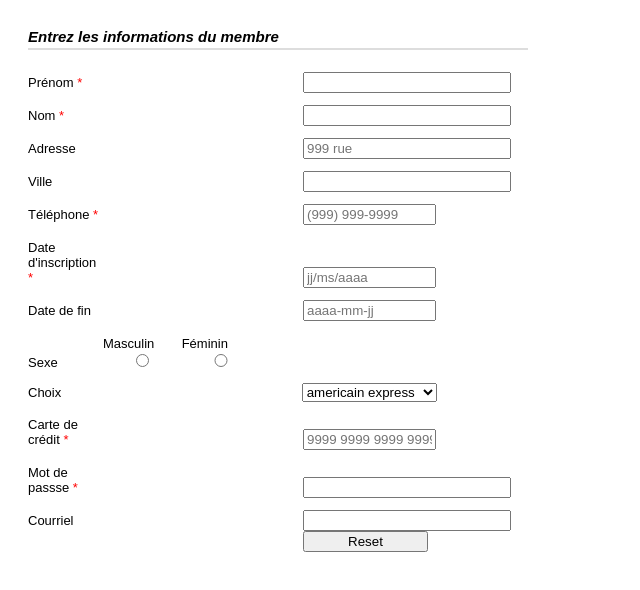
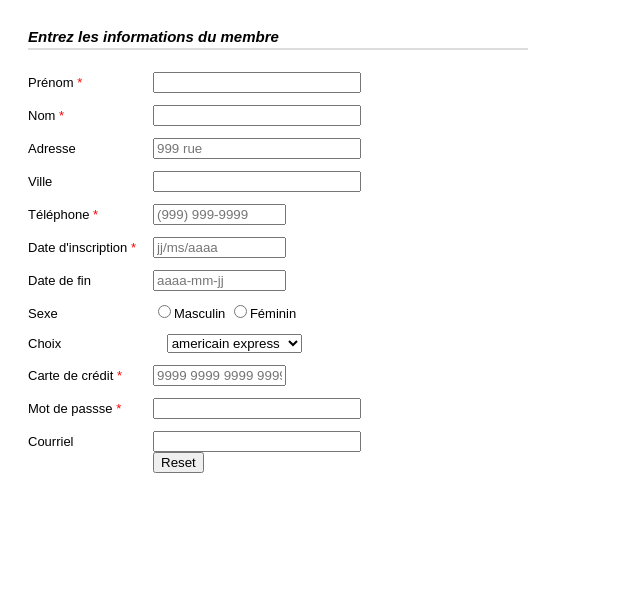
Before and after one commit to plono1830662/introWeb, a plain HTML site: page Exercices/Exercice6/index.htm in a window 1280 px wide. Shown: the whole page, without its empty margins (0-640 px from the left). Drawn offline with Linux system fonts and the light colour scheme.

Commit message:
exercice 6 fini

```diff
--- a/Exercices/Exercice6/CSS/Style.css
+++ b/Exercices/Exercice6/CSS/Style.css
@@ -15,15 +15,11 @@
     color: red;
 }
 
-input{
-    display: inline-block;
-    margin-left: 40%;
-    width: 25%;
-}
+
 label{
     display:inline-block;
     margin-top: 3%;
-    width: 15%;
+    width: 25%;
 }
 .box1{
     width: 40%;
@@ -40,6 +36,6 @@ select{
 
 #choix{
     width: 27%;
-    margin-left:195px;
+    margin-left: 10px;
 
 }
--- a/Exercices/Exercice6/index.htm
+++ b/Exercices/Exercice6/index.htm
@@ -42,10 +42,9 @@
                     <label for="date fin">Date de fin</label><input class="box2" id="date fin" name="date fin" placeholder="aaaa-mm-jj">
                 </div>
 
-                <div class="sexe type" >
-                    <label for="male">Sexe</label><label for="male" class="sexe">Masculin<input id="male" value="1" name="male" type="radio"></label>
-                                                  <label for="femme" class="sexe">Féminin<input id="femme" value="2" name="femme" type="radio"></label>
-                </div>
+                    <label for="male">Sexe</label><input id="male" value="1" name="male" type="radio">Masculin
+                                                  <input id="femme" value="2" name="femme" type="radio">Féminin
+
 
                 <div>
                     <label for="choix">Choix</label>
```
